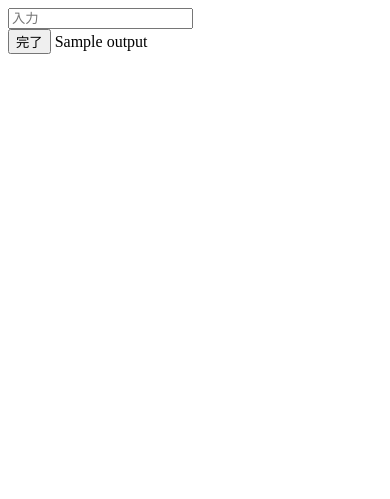
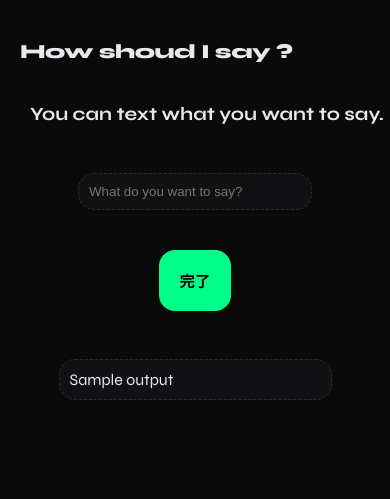
Before and after one commit to dai-par/SDT-Framing, a Flask app: template SDT_app/templates/index.html in a window 390 px wide. Shown: the top 499 px of the page. Run offline with Flask 3, Linux system fonts and the light colour scheme; the template is opened without the code that fills it: most values are stand-ins (such as "Sample title", 1, 10 or a date in 2020).

Commit message:
developed MVP!

```diff
--- a/ClaudeAPI/to_ClaudeAPI.py
+++ b/ClaudeAPI/to_ClaudeAPI.py
@@ -1,6 +1,5 @@
-from flask import Flask, render_template, request, redirect, jsonify
+from flask import Flask, request, jsonify
 import anthropic as ap
-import requests
 import os
 
 app = Flask(__name__)
@@ -18,7 +17,7 @@ def to_claude():
         model = "claude-opus-5",
         max_tokens=1024,
         messages = [
-            {"role": "user", "content": "以下の四つを基準として理解してください。\n theoly : １．SDTを基準に自立スタイルを促す。２．ポジティブフレーミングを行う。３．自己効力感、有能感、自律性を損なわない。４．元のテキストの内容は変更しない。※出力内容に含めていいのは言い換え分のみです。"},
+            {"role": "user", "content": "以下の5つを基準として理解してください。\n theoly : １．SDTを基準に自立スタイルを促す。２．ポジティブフレーミングを行う。３．自己効力感、有能感、自律性を損なわない。４．元のテキストの内容は変更しない。５．言葉調も敬語なら敬語。タメ口ならタメ口で揃えてください※出力内容に含めていいのは言い換え分のみです。"},
             {"role": "assistant", "content": "理解しました。"},
             {"role": "user", "content": f"あなたが今理解した基準に沿って以下のtextを言い換えてください。\n text: {data}"}
         ]
--- /dev/null
+++ b/SDT_app/static/style.css
@@ -0,0 +1,120 @@
+* {
+    margin: 0;
+    padding: 0;
+    box-sizing: border-box;
+}
+
+body {
+    margin-top: 20px;
+    background: #0a0a0b;
+    color: #e8e8f0;
+    font-family: 'Syne', sans-serif;
+}
+
+h1 {
+    padding-left: 20px;
+    padding-top: 20px;
+    font-size: clamp(20px, 4vw, 40px);
+    font-weight: 800;
+    line-height: 1.2;
+    letter-spacing: -0.5px;
+    margin-bottom: 20px;
+}
+
+h3 {
+    padding-left: 30px;
+}
+
+.container {
+    position: relative;
+    max-width: 900px;
+    margin: 0 auto;
+}
+
+.upload-section {
+    margin: 48px 0;
+    text-align: center;
+    justify-content: center;
+}
+
+.tag_form {
+    border: 1.5px dashed #2a2a30;
+    border-radius: 16px;
+    padding: 10px;
+    width: 60%;
+    height: 60%;
+    cursor: pointer;
+    transition: all 0.3s ease;
+    background: #111113;
+    color: #e8e8f0;
+    overflow: hidden;
+}
+
+.text-area {
+    margin-bottom: 20px;
+}
+
+.request_mes {
+    border: 1.5px dashed #2a2a30;
+    border-radius: 16px;
+    padding: 10px;
+    width: 100%;
+    height: 100px;
+    cursor: pointer;
+    transition: all 0.3s ease;
+    background: #111113;
+    color: #e8e8f0;
+    overflow: hidden;
+}
+
+.submit_btn {
+    border: none;
+    border-radius: 16px;
+    background: #00ff88;
+    margin-top: 20px;
+    padding: 20px;
+    font-size: 15px;
+    font-weight: 700;
+    letter-spacing: 0.5px;
+    cursor: pointer;
+    transition: all 0.2s ease;
+}
+
+.submit_btn:hover {
+    box-shadow: 0 0 40px rgba(0, 255, 136, 0.4);
+    transform: translateY(-1px);
+}
+
+@keyframes spin {
+  0% {
+    transform: rotate(0deg);
+  }
+  100% {
+    transform: rotate(360deg);
+  }
+}
+
+.loading {
+    width: 24px;
+    height: 24px;
+    border-radius: 50%;
+    border: 0.25rem solid rgba(255, 255, 255, 0.2);
+    border-top-color: rgb(255, 255, 255);
+    animation: spin 1s infinite linear;
+}
+
+.outputfield {
+    padding: 10px;
+    width: 70%;
+    margin: 0 auto 100px auto;
+    background: #111113;
+    border: 1.5px dashed #2a2a30;
+    border-radius: 16px;
+}
+
+.next_container {
+    display: flex;
+    margin: 0 auto;
+    flex-direction: column;
+    align-items: center;
+}
--- a/SDT_app/templates/index.html
+++ b/SDT_app/templates/index.html
@@ -3,18 +3,25 @@
 <head>
     <meta charset="UTF-8">
     <meta name="viewport" content="width=device-width, initial-scale=1.0">
-    <title>Document</title>
+    <title>How shoud I say?</title>
+
+        <link href="https://fonts.googleapis.com/css2?family=JetBrains+Mono:wght@300;400;600&family=Syne:wght@400;700;800&display=swap" rel="stylesheet">
+    <link rel="stylesheet" href="{{ url_for('static', filename = 'style.css') }}">
 </head>
 <body>
+    <h1>How shoud I say ?</h1>
+    <br>
+    <h3>You can text what you want to say.</h3>
+    <section class="upload-section">
     <form action="/upload" method="post">
-        <div class="text-area"><input type="text" name="message" class="tag_form" placeholder="入力" required></div>
+        <div class="text-area"><input type="text" name="message" class="tag_form" placeholder="What do you want to say?" required></div>
         <button type="submit" class="submit_btn" id="submit_btn">
         {% if output %}完了{% else %}✉︎Send{% endif %}
         </button>
+    </form>
+    </section>
         {% if output %}
-            {{ output }}
+            <div class="outputfield">{{ output | safe }}</div>
         {% endif %}
-    </form>
-
 </body>
 </html>
```
Also changed, not shown: SDT_app/main.py (+6 -1 lines).
